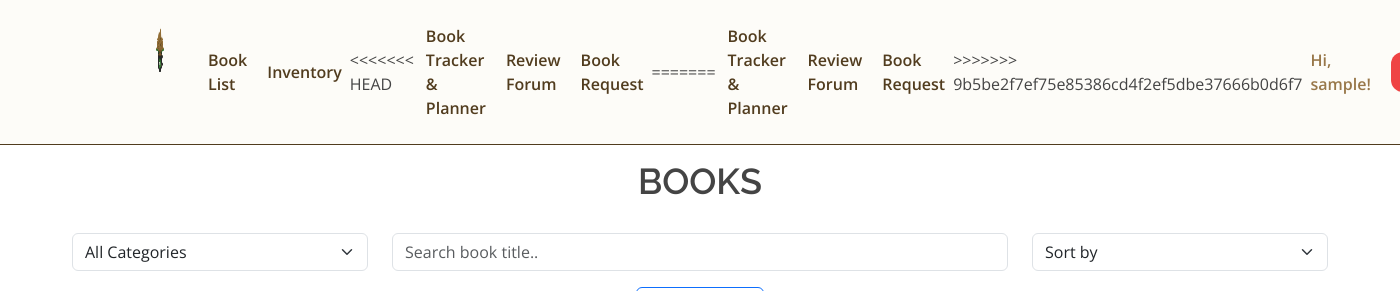
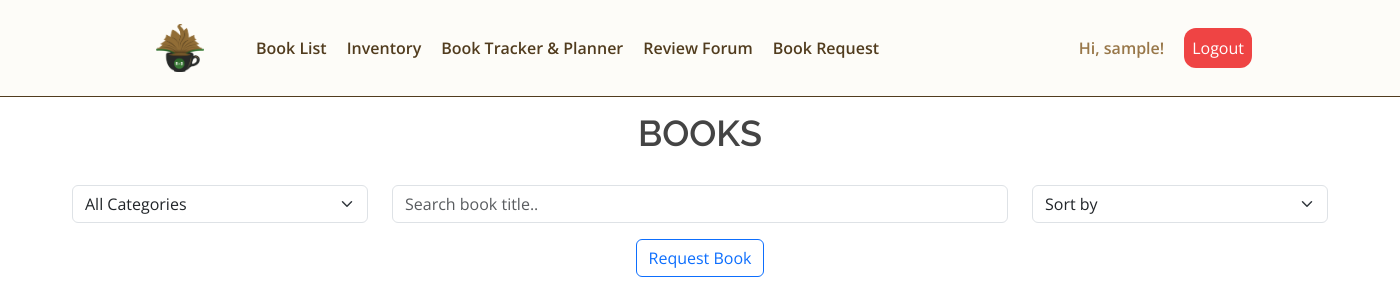
Before and after one commit to PBP-C08/read-and-brew, a Django app: page /booklist/ in a window 1400 px wide; the page is wider, and only the part inside the window is pictured. Shown: the top 291 px of that part. Run offline with Django 4.2, Linux system fonts and the light colour scheme; the visitor is signed in with stand-in values (Sample User, id 1); data comes from the database, SQL or seed files in the repository; some libraries are stand-ins or nearby versions.

Commit message:
Fixing base.html on my app

```diff
--- a/templates/base.html
+++ b/templates/base.html
@@ -66,15 +66,9 @@
                             {% else %}
                                 <a href="{% url 'ordernborrow:food_menu' %}" class="py-4 px-2 font-semibold">Order & Borrow</a>
                             {% endif %}
-<<<<<<< HEAD
-                            <a href="#" class="py-4 px-2 font-semibold hover:text-gray-500">Book Tracker & Planner</a>
-                            <a href="{% url 'reviewmodul:show_review' %}" class="py-4 px-2 font-semibold hover:text-gray-500">Review Forum</a>
-                            <a href="{% url 'bookrequest:show_request' %}" class="py-4 px-2 font-semibold hover:text-gray-500">Book Request</a>
-=======
                             <a href="#" class="py-4 px-2 font-semibold">Book Tracker & Planner</a>
                             <a href="{% url 'reviewmodul:show_review' %}" class="py-4 px-2 font-semibold">Review Forum</a>
                             <a href="#" class="py-4 px-2 font-semibold">Book Request</a>
->>>>>>> 9b5be2f7ef75e85386cd4f2ef5dbe37666b0d6f7
                         </div>
                     </div>
                     <div class="hidden md:flex items-center space-x-3 ">
@@ -126,11 +120,7 @@
                     <hr class="hr" />
 					<li><a href="{% url 'reviewmodul:show_review' %}" class="block text-sm px-2 py-4 font-semibold">Review Forum</a></li>
                     <hr class="hr" />
-<<<<<<< HEAD
-                    <li><a href="{% url 'bookrequest:show_request' %}" class="block text-sm px-2 py-4 font-semibold hover:text-gray-500">Book Request</a></li>
-=======
                     <li><a href="#" class="block text-sm px-2 py-4 font-semibold">Book Request</a></li>
->>>>>>> 9b5be2f7ef75e85386cd4f2ef5dbe37666b0d6f7
                     <hr class="hr" />
                     {% if user.is_authenticated %}
                         <li><a href="{% url 'main:logout' %}" class="block text-sm px-2 py-4 font-semibold bg-red-500 text-white hover:bg-red-700">Logout</a></li>
```
